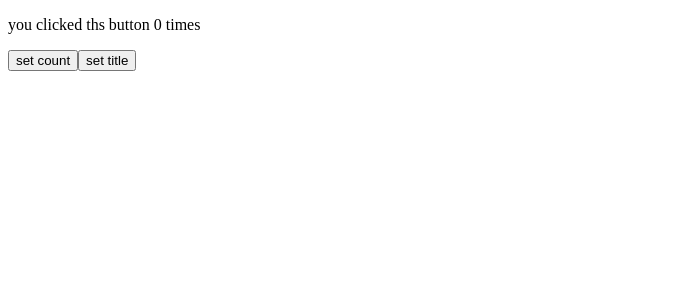
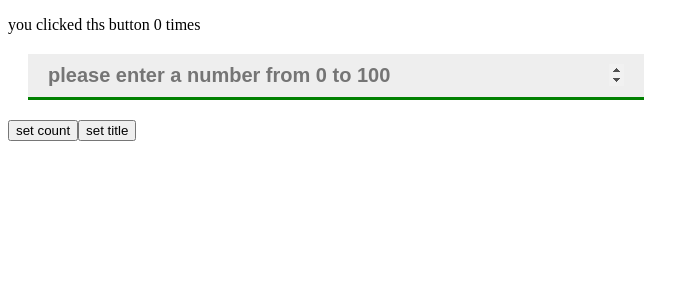
Before and after one commit to zoomax/react-hookd-examples, a React (Create React App) app: page / in a window 1280 px wide. Shown: the top 300 px of the page, without its empty margins (0-699 px from the left). Built offline with nearby package versions, Linux system fonts and the light colour scheme.

Commit message:
useRef hook revision

```diff
--- a/src/App.css
+++ b/src/App.css
@@ -1,38 +1,27 @@
-.App {
-  text-align: center;
+.container {
+  display: block;
+  width: 90vh;
+  margin : 20px  ;
 }
 
-.App-logo {
-  height: 40vmin;
-  pointer-events: none;
+.form-control {
+  display: block;
+  padding: 10px 20px;
+  width: 80%;
+  line-height: 20px;
+  font-size: 20px;
+  border-radius: 0;
+  border: 0;
+  border-bottom: solid 3px transparent;
+  background-color: #eee;
+  outline: none;
 }
 
-@media (prefers-reduced-motion: no-preference) {
-  .App-logo {
-    animation: App-logo-spin infinite 20s linear;
-  }
+.form-control::placeholder {
+  font-size: 20px;
+  font-weight: bolder;
 }
 
-.App-header {
-  background-color: #282c34;
-  min-height: 100vh;
-  display: flex;
-  flex-direction: column;
-  align-items: center;
-  justify-content: center;
-  font-size: calc(10px + 2vmin);
-  color: white;
+.form-control:focus  {
+border-bottom  : solid 3px  green ;
 }
-
-.App-link {
-  color: #61dafb;
-}
-
-@keyframes App-logo-spin {
-  from {
-    transform: rotate(0deg);
-  }
-  to {
-    transform: rotate(360deg);
-  }
-}
--- a/src/App.js
+++ b/src/App.js
@@ -1,27 +1,36 @@
-import React, { useState, useEffect } from "react";
+import React, { useState, useEffect  , useRef} from "react";
+import  "./App.css"
 
 function App() {
   const [count, setCount] = useState(() => 0);
   const [title, setTitle] = useState(() => "");
+  const inputRef = useRef() ;  // mainly used for referencing input elements on compnent rerendering
   useEffect(() => {
-
+    inputRef.current.focus() ;
     console.log(" component did mount");
-    // return () => {
-    //   console.log("component did unmount");
-    // };
-  }, [count]);
+    return () => {
+      console.log("component did unmount");
+    };
+  }, [count ]);
   function handleTitle () {
     setTitle("useEffect hook revision")
     document.title = title;
   }
   function handleCount() {
-    document.title = `you clicked ths button ${count+1} times`;
-    setCount(count+1)
+    let inputValue = inputRef.current.value
+    console.log(inputValue) ;
+    let increamentalValue =  +inputValue;
+    document.title = `you clicked ths button ${ increamentalValue> 0 ? count+increamentalValue  : count+1} times`;
+    setCount(increamentalValue> 0 ? count+increamentalValue  : count+1)
   }
 
   return (
     <div className="App">
+
       <p>{`you clicked ths button ${count} times`}</p>
+      <div className = "container">
+        <input className = "form-control" ref = {inputRef} type = "number" min = "0"  max = "100" placeholder = "please enter a number from 0 to 100" />
+       </div>
       <div>
         <button onClick={handleCount}>set count</button>
         <button onClick={handleTitle}>set title</button>
```
Also changed, not shown: 1 other file (tests, documents, lock files or other folders).
